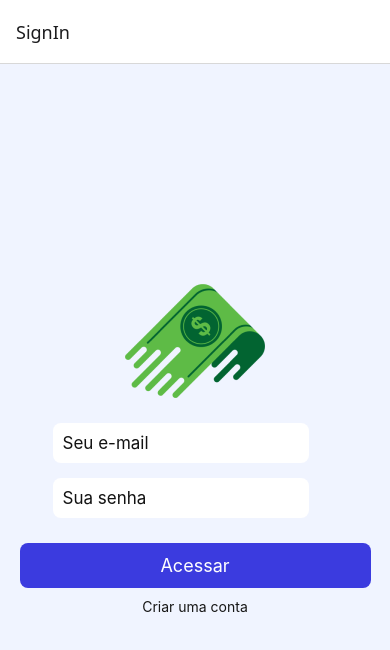
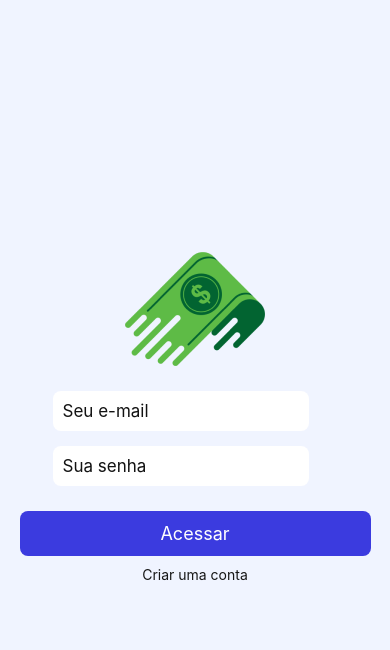
Before and after one commit to maitabom/react-native-financas, a React Native app: screen / in a window 390 px wide. Shown: the top 650 px of the page. Built offline with nearby package versions, Linux system fonts and the light colour scheme.

Commit message:
formata a tela de Login para ocultar o cabeçalho

```diff
--- a/src/routes/auth.routes.tsx
+++ b/src/routes/auth.routes.tsx
@@ -7,7 +7,11 @@ const AuthStack = createNativeStackNavigator();
 function AuthRoutes() {
   return (
     <AuthStack.Navigator>
-      <AuthStack.Screen name="SignIn" component={SignIn} />
+      <AuthStack.Screen
+        name="SignIn"
+        component={SignIn}
+        options={{ headerShown: false }}
+      />
       <AuthStack.Screen name="SignUp" component={SignUp} />
     </AuthStack.Navigator>
   );
```
